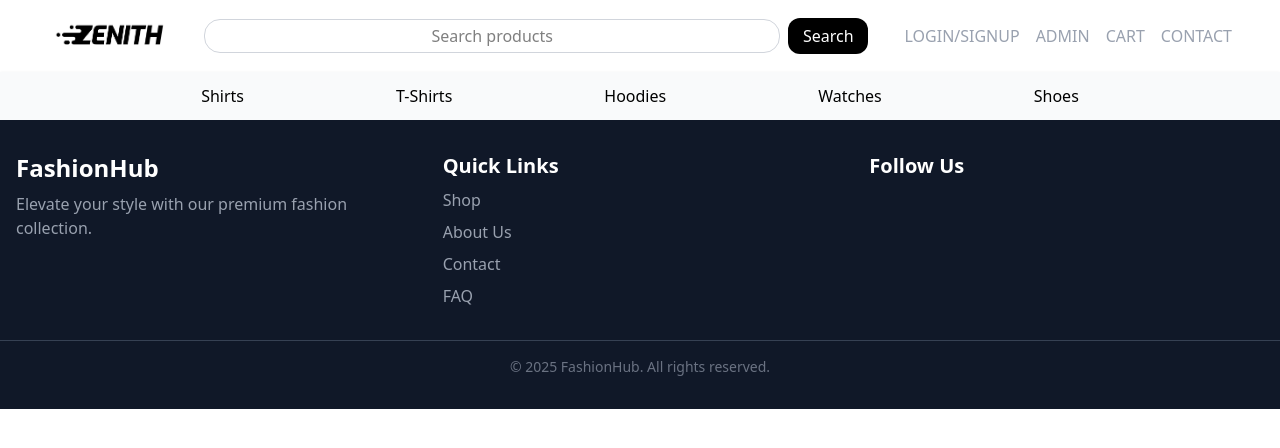
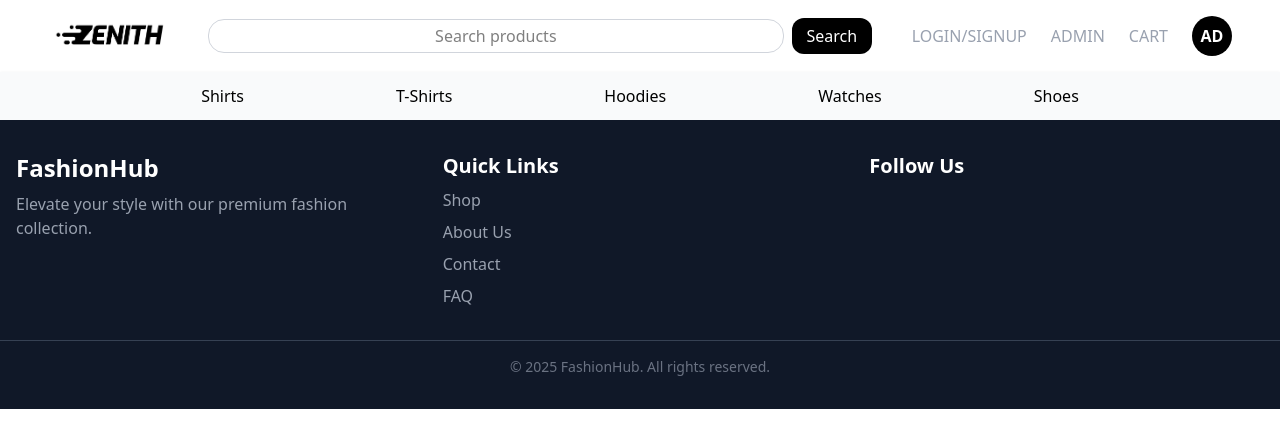
Before and after one commit to arpit2006-stack/PROJECTZENITH, a React (Vite) app in the folder frontend/: page /about in a window 1280 px wide. Shown: the top 448 px of the page. Built offline with nearby package versions, Linux system fonts and the light colour scheme.

Commit message:
navbar done finally

```diff
--- a/frontend/src/components/navbar.jsx
+++ b/frontend/src/components/navbar.jsx
@@ -1,5 +1,6 @@
 import React, { useState } from 'react';
 import logo from '../assets/logo.png'
+
 const Navbar = () => {
   const [isMenuOpen, setIsMenuOpen] = useState(false);
   const [searchQuery, setSearchQuery] = useState('');
@@ -34,17 +35,19 @@ const Navbar = () => {
               </button>
             </form>
 
-            <div className="hidden sm:flex space-x-4">
+            <div className="hidden sm:flex items-center space-x-6">
+            <a href="/signup" className="text-gray-400 hover:text-gray-900">LOGIN/SIGNUP</a>
+            <a href="/admin" className="text-gray-400 hover:text-gray-900">ADMIN</a>
+            <a href="/cart" className="text-gray-400 hover:text-gray-900">CART</a>
 
+  {/* Profile Icon */}
+            <a href="/profile" className="flex items-center gap-2 text-gray-600 hover:text-black">
+            <span className="flex items-center justify-center w-10 h-10 bg-black text-white font-semibold rounded-full">
+             AD
+            </span>
+            </a>
+            </div>
 
-
-              <a href="/signup" className="text-gray-400  hover:text-gray-900">LOGIN/SIGNUP</a>
-
-              <a href="/cart" className="text-gray-400 hover:text-gray-900">ADMIN</a>
-
-              <a href="/cart" className="text-gray-400 hover:text-gray-900">CART</a>
-              <a href="/contact" className="text-gray-400 hover:text-gray-900">CONTACT</a>
-            </div>
 
             <button
               onClick={() => setIsMenuOpen(!isMenuOpen)}
```
